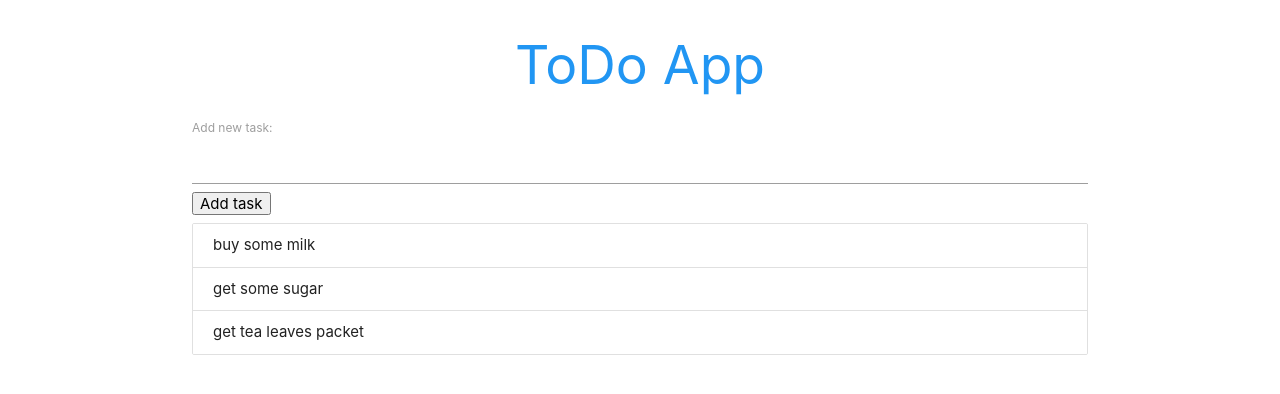
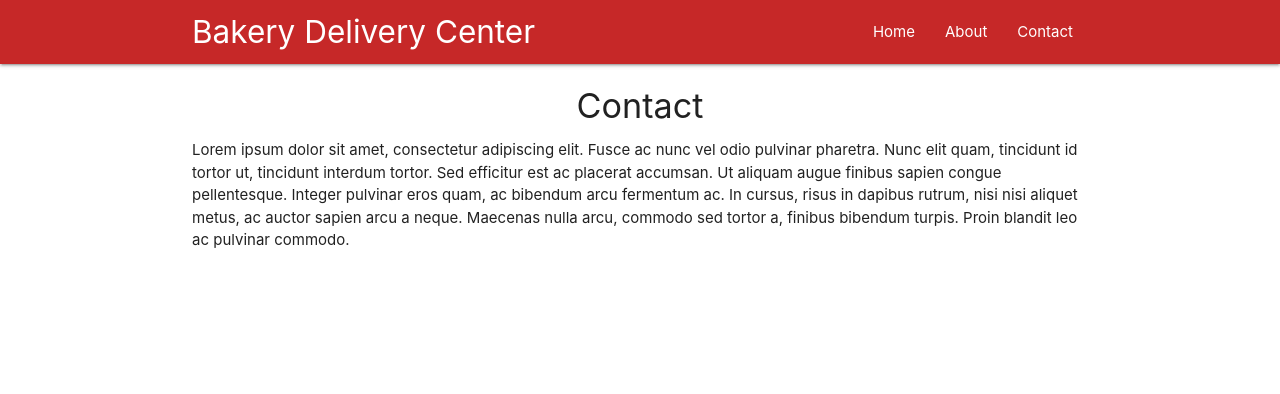
Before and after one commit to AnuradhaDev96/React-Redux-APP, a React (Create React App) app: page /contact in a window 1280 px wide. Shown: the top 394 px of the page. Built offline with nearby package versions, Linux system fonts and the light colour scheme.

Commit message:
Added react-router-dom feature
-Used BrowserRouter, Routes, Route
-Used Link, NavLink (explanations are commented in NavBar.js

```diff
--- a/package.json
+++ b/package.json
@@ -8,6 +8,7 @@
     "@testing-library/user-event": "^12.8.3",
     "react": "^17.0.2",
     "react-dom": "^17.0.2",
+    "react-router-dom": "^6.0.2",
     "react-scripts": "4.0.3",
     "web-vitals": "^1.1.2"
   },
--- a/src/App.js
+++ b/src/App.js
@@ -1,43 +1,27 @@
 import React, { Component } from 'react';
-import ToDos from './Components/ToDoApp/ToDos';
-import AddToDoTask from './Components/ToDoApp/AddToDoTask';
+import NavBar from './Components/AppWithRouter/NavBar';
+import { BrowserRouter, Routes, Route } from 'react-router-dom';
+import Home from './Components/AppWithRouter/Home';
+import About from './Components/AppWithRouter/About';
+import Contact from './Components/AppWithRouter/Contact';
 
 //Container Component | Statefull
 class App extends Component {
-  state = {
-    toDos: [
-      { content: 'buy some milk', id: 1 },
-      { content: 'get some sugar', id: 2 },
-      { content: 'get tea leaves packet', id: 3 }
-    ]
-  }
-
-  onSpanClickDeleteAction = (id) => {
-    let filteredToDos = this.state.toDos.filter(todo => {
-      return todo.id !== id
-    });
-    this.setState({
-      toDos: filteredToDos
-    });
-  }
-
-  addNewTask = (newTask) => {
-    newTask.id = Math.random();
-    let toDosCC = [...this.state.toDos, newTask];
-    this.setState({
-      toDos: toDosCC
-    })
-  }
-
   render() {
     return (
-      <div className="App container">
-        <h2 className="center blue-text">ToDo App</h2>
-        <AddToDoTask addToDoTask={this.addNewTask} />
-        <ToDos toDos={this.state.toDos} deleteToDo={this.onSpanClickDeleteAction} />
-      </div>
+      <BrowserRouter>
+        <div className="App">
+          <NavBar />
+          <Routes>
+            <Route exact path='/' element={<Home/>} />
+            <Route path='/about' element={<About/>} />
+            <Route path='/contact' element={<Contact/>} />
+          </Routes>
+        </div>
+      </BrowserRouter>
     );
   }
 }
 
 export default App;
+//use exact keyword to set the default path
--- /dev/null
+++ b/src/Components/AppWithRouter/About.js
@@ -0,0 +1,13 @@
+import React from 'react';
+
+//UI component | Stateless
+const About = () => {
+    return (
+        <div className='container'>
+            <h4 className='center'>About</h4>
+            <p>Lorem ipsum dolor sit amet, consectetur adipiscing elit. Fusce ac nunc vel odio pulvinar pharetra. Nunc elit quam, tincidunt id tortor ut, tincidunt interdum tortor. Sed efficitur est ac placerat accumsan. Ut aliquam augue finibus sapien congue pellentesque. Integer pulvinar eros quam, ac bibendum arcu fermentum ac. In cursus, risus in dapibus rutrum, nisi nisi aliquet metus, ac auctor sapien arcu a neque. Maecenas nulla arcu, commodo sed tortor a, finibus bibendum turpis. Proin blandit leo ac pulvinar commodo.</p>
+        </div>
+    )
+}
+
+export default About;
--- /dev/null
+++ b/src/Components/AppWithRouter/Contact.js
@@ -0,0 +1,13 @@
+import React from 'react';
+
+//UI component | Stateless
+const Contact = () => {
+    return (
+        <div className='container'>
+            <h4 className='center'>Contact</h4>
+            <p>Lorem ipsum dolor sit amet, consectetur adipiscing elit. Fusce ac nunc vel odio pulvinar pharetra. Nunc elit quam, tincidunt id tortor ut, tincidunt interdum tortor. Sed efficitur est ac placerat accumsan. Ut aliquam augue finibus sapien congue pellentesque. Integer pulvinar eros quam, ac bibendum arcu fermentum ac. In cursus, risus in dapibus rutrum, nisi nisi aliquet metus, ac auctor sapien arcu a neque. Maecenas nulla arcu, commodo sed tortor a, finibus bibendum turpis. Proin blandit leo ac pulvinar commodo.</p>
+        </div>
+    )
+}
+
+export default Contact;
--- /dev/null
+++ b/src/Components/AppWithRouter/Home.js
@@ -0,0 +1,13 @@
+import React from 'react';
+
+//UI component | Stateless
+const Home = () => {
+    return (
+        <div className='container'>
+            <h4 className='center'>Home</h4>
+            <p>Lorem ipsum dolor sit amet, consectetur adipiscing elit. Fusce ac nunc vel odio pulvinar pharetra. Nunc elit quam, tincidunt id tortor ut, tincidunt interdum tortor. Sed efficitur est ac placerat accumsan. Ut aliquam augue finibus sapien congue pellentesque. Integer pulvinar eros quam, ac bibendum arcu fermentum ac. In cursus, risus in dapibus rutrum, nisi nisi aliquet metus, ac auctor sapien arcu a neque. Maecenas nulla arcu, commodo sed tortor a, finibus bibendum turpis. Proin blandit leo ac pulvinar commodo.</p>
+        </div>
+    )
+}
+
+export default Home;
--- /dev/null
+++ b/src/Components/AppWithRouter/NavBar.js
@@ -0,0 +1,27 @@
+import React from 'react';
+import {Link, NavLink} from 'react-router-dom';
+
+const NavBar = () => {
+    return (
+        <nav className="nav-wrapper red darken-3">
+            <div className="container">
+                <Link to="/" className="brand-logo">Bakery Delivery Center</Link>
+                <ul className="right">
+                    <li><Link to="/">Home</Link></li>
+                    <li><NavLink to="/about">About</NavLink></li>
+                    <li><NavLink to="/contact">Contact</NavLink></li>
+                </ul>
+            </div>
+        </nav>
+    );
+}
+
+export default NavBar;
+
+//alt+shift+down key to copy a specific
+//see materialize series in the channel
+/*use Link and NavLink to prevent addidtional requests to server
+- both smoothly load components
+- NavLink has additional attributes loading in developer tools when clicked and
+show the active link that is pressed. essential to ditect active pages for further designs
+*/
```
Also changed, not shown: src/Components/ToDoApp/todo-App.js (added, +45 -0 lines), 1 other file (tests, documents, lock files or other folders).
